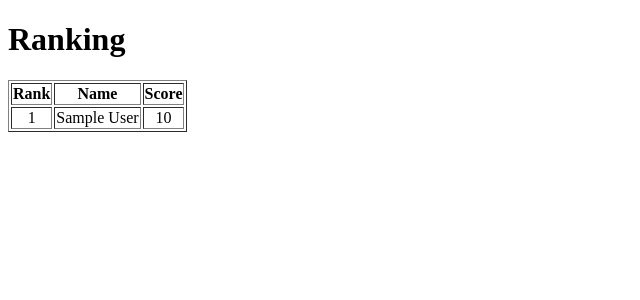
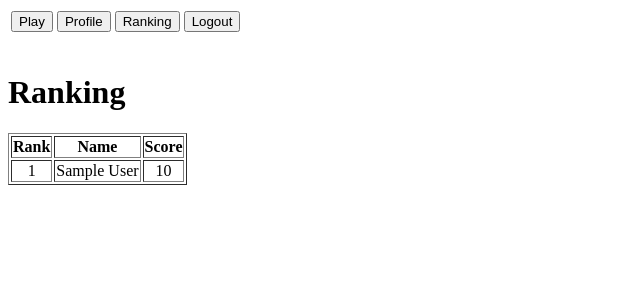
Before and after one commit to scriptprogramming/game_dev, a PHP site: page /ranking.php in a window 1280 px wide. Shown: the top 300 px of the page, without its empty margins (0-640 px from the left). Run offline with PHP 8.4, Linux system fonts and the light colour scheme; tables that the repository leaves empty or names only in its code hold one stand-in row (values such as "Sample post").

Commit message:
update christian

```diff
--- a/lib/Template.class.php
+++ b/lib/Template.class.php
@@ -22,4 +22,18 @@ class Template {
         }
     }
 
+    public function returnContent($filename) {
+        if (file_exists($filename)) {
+            $content = file_get_contents($filename);
+            if (!empty($this->arr)) {
+                foreach ($this->arr as $key => $value) {
+                    $content = str_replace('{$' . $key . '}', $value, $content);
+                }
+            }
+            return $content;
+        } else {
+            echo 'file not found';
+        }
+    }
+
 }
--- a/ranking.php
+++ b/ranking.php
@@ -3,5 +3,9 @@
 require './lib/Template.class.php';
 
 $tpl = new Template();
+$tplInner = new Template();
 
-$tpl->display('templates/ranking.tpl');
+$tpl->assign('title', 'Ranking');
+$tpl->assign('content', $tplInner->returnContent('templates/ranking.tpl'));
+
+$tpl->display('templates/mainTemplate.tpl');
--- /dev/null
+++ b/templates/mainTemplate.tpl
@@ -0,0 +1,33 @@
+<!DOCTYPE HTML>
+
+<html>
+    <head>
+        <title>{$title}</title>
+        <meta charset="UTF-8">
+        <meta name="viewport" content="width=device-width, initial-scale=1.0">
+        <script type="text/javascript" src="./scripts/jquery-1.11.3.js"></script>
+        <script type="text/javascript" src="scripts/script.js"></script>
+    </head>
+    <body>
+        <div>
+            <table>
+                <td><form action="game.php">
+                        <input type="submit" value="Play" />
+                    </form></td>
+                <td><form action="profile.php">
+                        <input type="submit" value="Profile" />
+                    </form></td>
+                <td><form action="ranking.php">
+                        <input type="submit" value="Ranking" />
+                    </form></td>
+                <td><form action="logout.php">
+                        <input type="submit" value="Logout" />
+                    </form></td>
+            </table>
+        </div>
+        <br />
+        <div>
+            {$content}
+        </div>
+    </body>
+</html>
--- a/templates/ranking.tpl
+++ b/templates/ranking.tpl
@@ -1,19 +1,8 @@
 <!DOCTYPE HTML>
 
-<html>
-    <head>
-        <title>Ranking</title>
-        <meta charset="UTF-8">
-        <meta name="viewport" content="width=device-width, initial-scale=1.0">
-        <script type="text/javascript" src="./scripts/jquery-1.11.3.js"></script>
-        <script type="text/javascript" src="scripts/script.js"></script>
-    </head>
-    <body>
-        <h1>Ranking</h1>
-        <div>
-            <table id="table" border="1">
+<h1>Ranking</h1>
+<div>
+    <table id="table" border="1">
 
-            </table>
-        </div>
-    </body>
-</html>
+    </table>
+</div>
```
Also changed, not shown: executeMain.php (added, +7 -0 lines).
